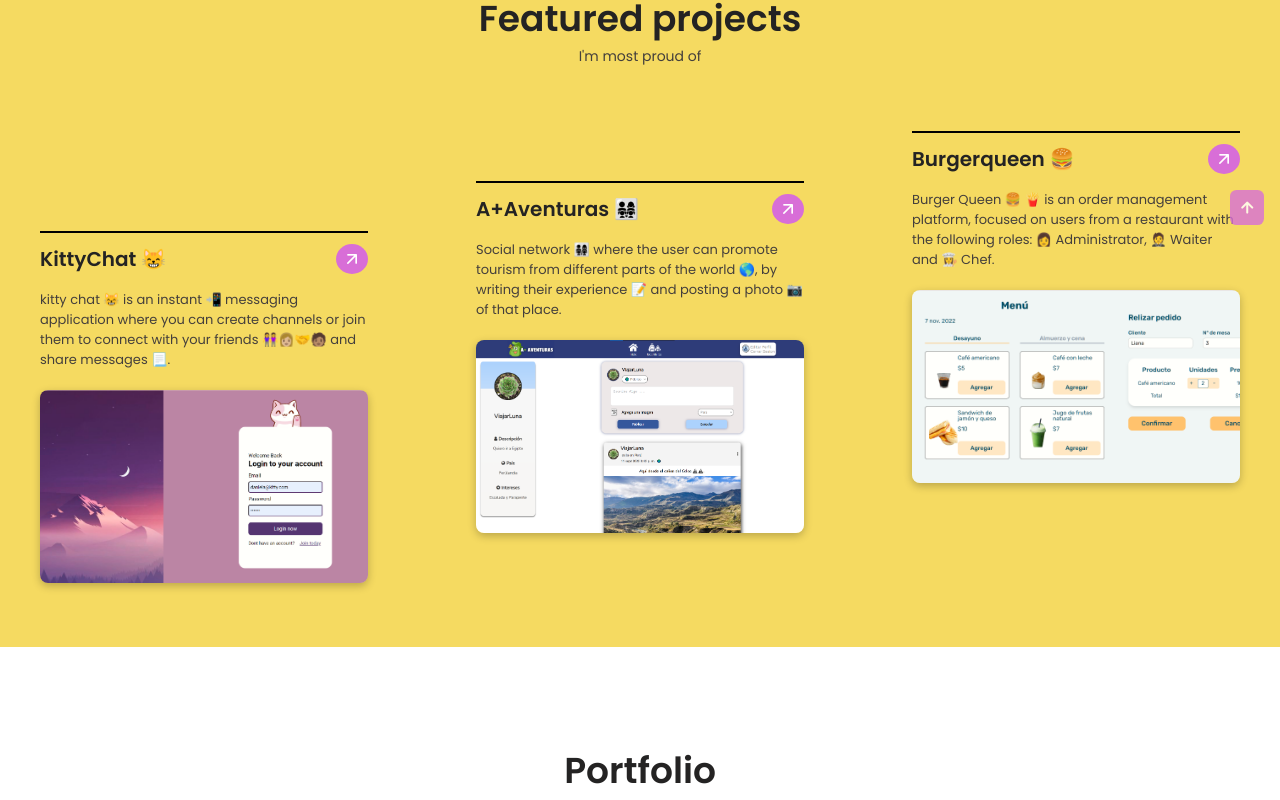
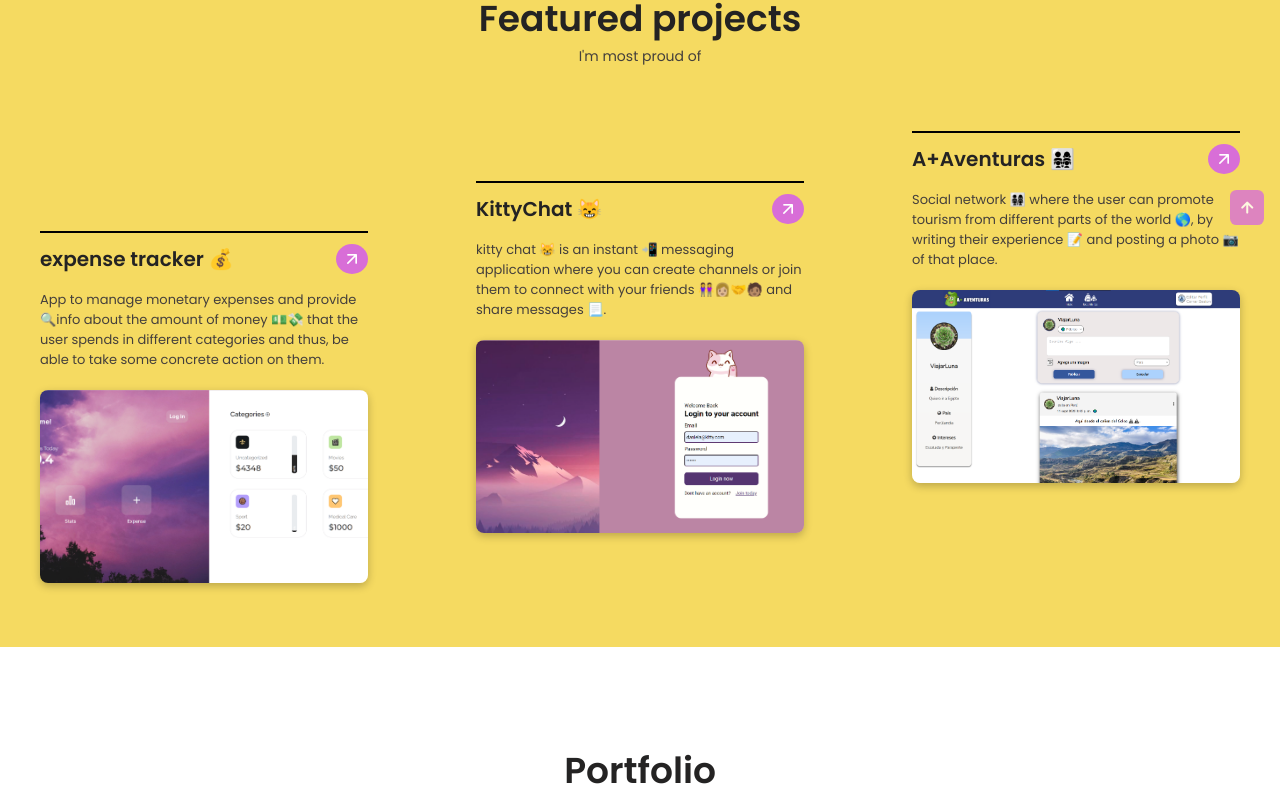
Before and after one commit to fifete/Portfolio, a React (Create React App) app: page / in a window 1280 px wide. Shown: the part 735-1535 px from the top of the page. Built offline with nearby package versions, Linux system fonts and the light colour scheme.

Commit message:
feat: add info and images for new project to portfolio

```diff
--- a/src/data.js
+++ b/src/data.js
@@ -1,5 +1,20 @@
 export const data = {
   projects: [
+    {
+      id: 0,
+      categories: ['web', 'responsive', 'featured'],
+      basic: {
+        title: 'expense tracker 💰',
+        src: 'expenseTracker',
+        github: 'https://github.com/fifete/ExpensesTrackerAPI',
+        demo: 'https://expenses-tracker-ed.netlify.app/'
+      },
+      modal: {
+        title: 'Expense Tracker app',
+        rol: 'Fullstack Developer | Designer UI & UX',
+        description: `App to manage monetary expenses and provide 🔍info about the amount of money 💵💸 that the user spends in different categories and thus, be able to take some concrete action on them.`
+      }
+    },
     {
       id: 1,
       categories: ['web', 'featured'],
@@ -32,7 +47,7 @@ export const data = {
     },
     {
       id: 3,
-      categories: ['web', 'featured'],
+      categories: ['web'],
       basic: {
         title: 'Burgerqueen 🍔',
         src: 'burguerQueen',
@@ -95,7 +110,7 @@ export const data = {
     {
       name: 'ReactJS',
       src: 'https://img.icons8.com/color/48/000000/react-native.png',
-      projects: [1],
+      projects: [1, 0],
       categories: ['frontend']
     },
     {
@@ -129,15 +144,27 @@ export const data = {
       categories: ['frontend']
     },
     {
+      name: 'Bootstrap',
+      src: 'https://img.icons8.com/color/48/null/bootstrap.png',
+      projects: [0],
+      categories: ['frontend']
+    },
+    {
       name: 'Firebase',
       src: 'https://img.icons8.com/color/48/000000/firebase.png',
       projects: [2, 3],
       categories: ['backend']
     },
     {
+      name: 'ASP.net core web api',
+      src: 'https://img.icons8.com/color/48/null/net-framework.png',
+      projects: [0],
+      categories: ['backend']
+    },
+    {
       name: 'PostgreSQL',
-      src: 'https://img.icons8.com/color/48/000000/postgresql.png',
-      projects: [1],
+      src: 'https://img.icons8.com/color/48/null/postgreesql.png',
+      projects: [0, 1],
       categories: ['backend']
     },
     {
@@ -167,7 +194,7 @@ export const data = {
     {
       name: 'Canva',
       src: 'https://img.icons8.com/fluency/48/null/canva-app.png',
-      projects: [0],
+      projects: [],
       categories: ['design']
     },
   ],
```
Also changed, not shown: public/assets/images/projects/expenseTracker.png (added).
